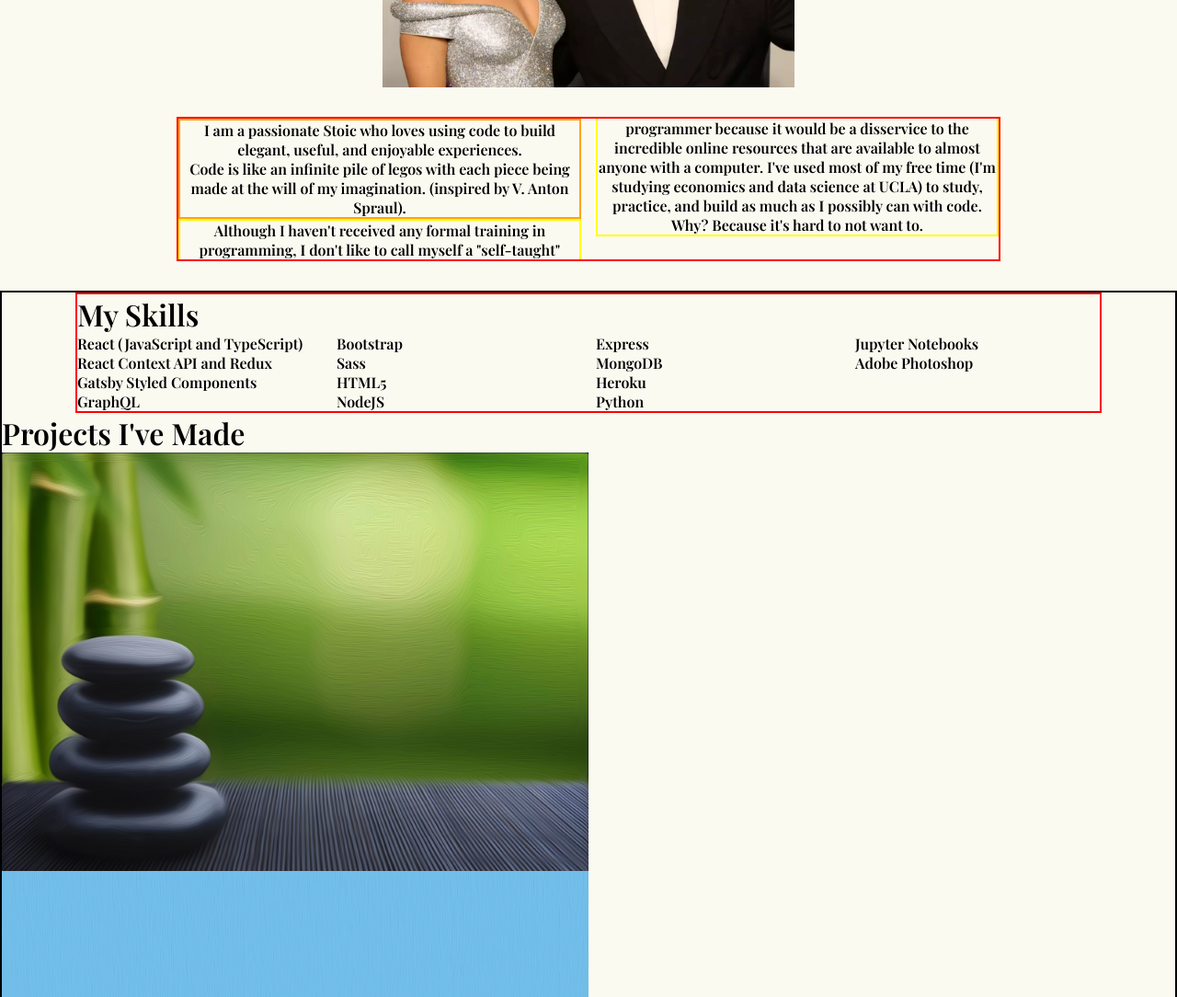
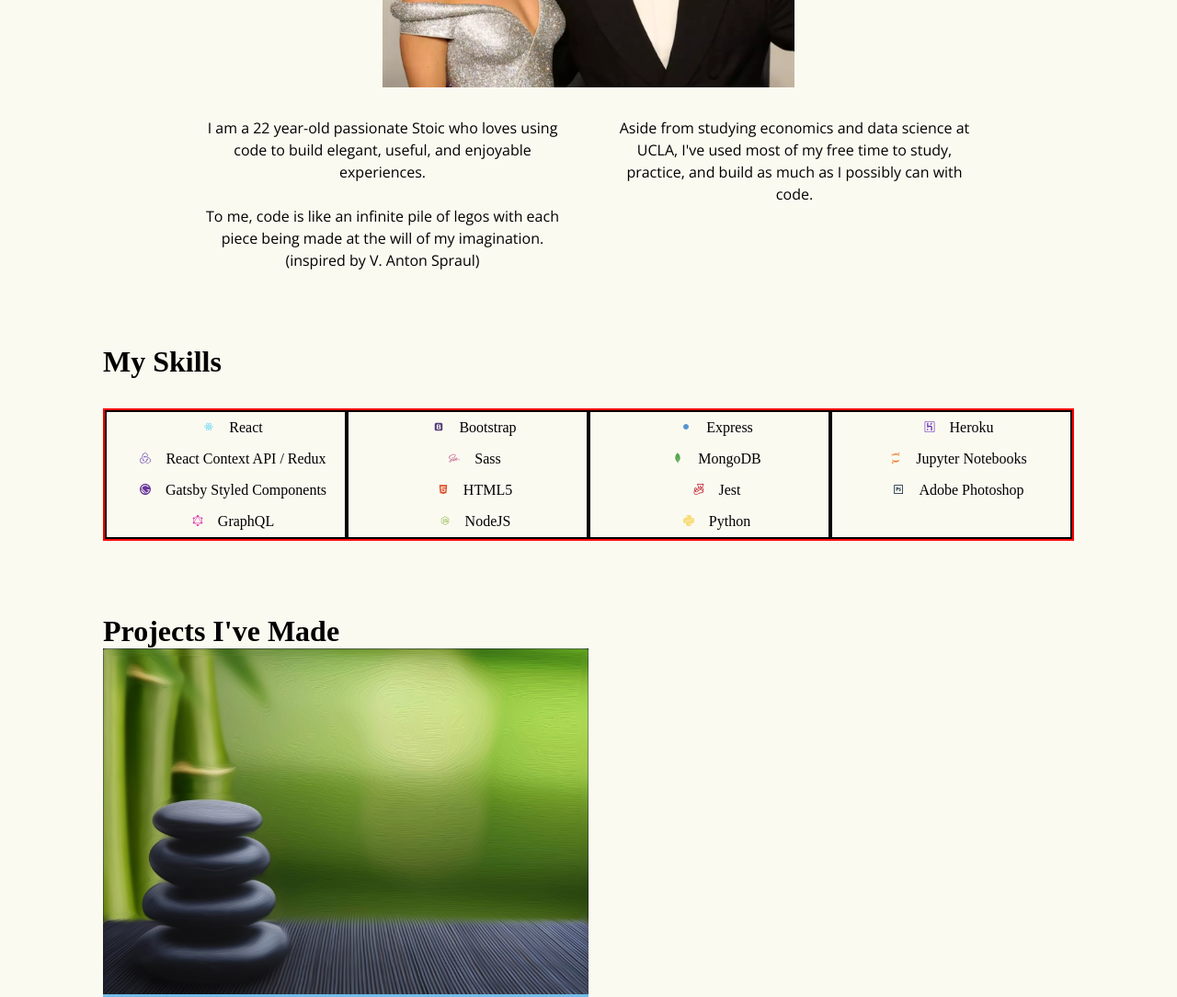
Before and after one commit to brandonzPB/portfolio, a Gatsby site: page / in a window 1280 px wide. Shown: the part 520-1604 px from the top of the page at 92% size. Built offline with nearby package versions, Linux system fonts and the light colour scheme; Gatsby itself is replaced by a stand-in of ours.

Commit message:
Added more text, styling, added icons to skills

```diff
--- a/package.json
+++ b/package.json
@@ -6,6 +6,7 @@
   "author": "Kyle Mathews <mathews.kyle@gmail.com>",
   "dependencies": {
     "babel-plugin-styled-components": "^1.12.0",
+    "fontsource-open-sans": "^4.0.0",
     "fontsource-playfair-display": "^4.0.0",
     "gatsby": "^2.32.3",
     "gatsby-image": "^2.11.0",
--- a/src/components/Body.js
+++ b/src/components/Body.js
@@ -3,6 +3,10 @@
 import Img from 'gatsby-image';
 import styled from 'styled-components';
 import { useStaticQuery, graphql } from 'gatsby';
+
+import { DiReact, DiHtml5, DiSass, DiBootstrap, DiNodejsSmall, DiPhotoshop } from 'react-icons/di';
+import { SiRedux, SiGatsby, SiGraphql, SiMongodb, SiPython, SiJupyter, SiHeroku, SiJest } from 'react-icons/si';
+import { GoPrimitiveDot } from 'react-icons/go';
 
 const Body = () => {
   const data = useStaticQuery(graphql`
@@ -30,26 +34,75 @@
         <h1>My Skills</h1>
         <SkillsList>
           <ul>
-            <li>React (JavaScript and TypeScript)</li>
-            <li>React Context API and Redux</li>
-            <li>Gatsby Styled Components</li>
-            <li>GraphQL</li>
+            <li>
+              <DiReact id="react" className="icon" />
+              <span className="list-text">React</span>
+            </li>
+            <li>
+              <SiRedux id="redux" className="icon" />
+              <span className="list-text">React Context API / Redux</span>
+            </li>
+            <li>
+              <SiGatsby id="gatsby" className="icon" />
+              <span className="list-text">Gatsby Styled Components</span>
+            </li>
+            <li>
+              <SiGraphql id="graphql" className="icon" />
+              <span className="list-text">GraphQL</span>
+            </li>
           </ul>
+
           <ul>
-          <li>Bootstrap</li>
-            <li>Sass</li>
-            <li>HTML5</li>
-            <li>NodeJS</li>
+            <li>
+              <DiBootstrap id="bootstrap" className="icon" />
+              <span className="list-text">Bootstrap</span>
+            </li>
+            <li>
+              <DiSass id="sass" className="icon" />
+              <span className="list-text">Sass</span>
+            </li>
+            <li>
+              <DiHtml5 id="html" className="icon" />
+              <span className="list-text">HTML5</span>
+            </li>
+            <li>
+              <DiNodejsSmall id="node" className="icon" />
+              <span className="list-text">NodeJS</span>
+            </li>
           </ul>
+
           <ul>
-            <li>Express</li>
-            <li>MongoDB</li>
-            <li>Heroku</li>
-            <li>Python</li>
+            <li>
+              <GoPrimitiveDot id="express" className="icon" />
+              <span className="list-text">Express</span>
+            </li>
+            <li>
+              <SiMongodb id="mongo" className="icon" />
+              <span className="list-text">MongoDB</span>
+            </li>
+            <li>
+              <SiJest id="jest" className="icon" />
+              <span className="list-text">Jest</span>
+            </li>
+            <li>
+              <SiPython id="python" className="icon" />
+              <span className="list-text">Python</span>
+            </li>
           </ul>
+
           <ul>
-            <li>Jupyter Notebooks</li>
-            <li>Adobe Photoshop</li>
+            <li>
+              <SiHeroku id="heroku" className="icon" />
+              <span className="list-text">Heroku</span>
+            </li>
+            <li>
+              <SiJupyter id="jupyter" className="icon" />
+              <span className="list-text">Jupyter Notebooks</span>
+            </li>
+            <li>
+              <DiPhotoshop id="photoshop" className="icon" />
+              <span className="list-text">Adobe Photoshop</span>
+            </li>
           </ul>
         </SkillsList>
       </SkillsContainer>
@@ -93,23 +146,100 @@
 export default Body
 
 const BodyContainer = styled.div`
-  margin: 0 auto;
+  margin: 0 7rem;
   display: block;
-  border: 2px solid black;
 `
 
 const SkillsContainer = styled.div`
-  border: 2px solid red;
-  margin: 0 5rem;
+  margin: 5rem auto;
+  width: 100%;
+
+  @media screen and (max-width: 700px) {
+    border: 2px solid red;
+    display: block;
+  }
 `
 
 const SkillsList = styled.div`
-  margin: 0 auto;
-  columns: 4;
+  margin: 2rem auto;
+  display: grid;
+  grid-template-columns: repeat(4, 1fr);
+  width: 100%;
+  border: 2px solid red;
+
+  @media screen and (max-width: 700px) {
+    display: block;
+  }
+
+  ul {
+    margin: 0 auto;
+    width: 100%;
+    text-align: left;
+    display: flex;
+    flex: 1;
+    flex-direction: column;
+    flex-wrap: wrap;
+    align-items: center;
+    justify-content: flex-start;
+    border: 2px solid black;
+
+    @media screen and (max-width: 700px) {
+      height: auto;
+      padding: 0 1.5rem;
+      width: auto;
+      display: block;
+    }
+  }
 
   li {
     list-style-type: none;
+    margin: 0.5rem auto;
+    text-align: left;
+
+    @media screen and (max-width: 700px) {
+      list-style-type: disc;
+    }
   }
+
+  .list-text {}
+
+  .icon { font-size: 0.75rem; margin: 0 1rem; }
+
+  @media screen and (max-width: 700px) {
+    .icon {
+      display: none;
+    }
+  }
+
+  #react { color: #48CEF7; }
+
+  #redux { color: #7E5ABB; }
+
+  #gatsby { color: #663399; }
+
+  #graphql { color: #DE33A6; }
+
+  #bootstrap { color: #533B78; }
+
+  #sass { color: #C76494; }
+
+  #html { color: #DD4B25; }
+
+  #node { color: #93B74C; }
+
+  #express { color: #5896CE; }
+
+  #mongo { color: #52A74B; }
+
+  #jest { color: #BC1224; }
+
+  #heroku { color: #5D1BB3; }
+
+  #python { color: #F7DC78; }
+
+  #jupyter { color: #F37726; }
+
+  #photoshop { color: #001D34; }
 `
 
 const ProjectsContainer = styled.div``
--- a/src/components/Header.js
+++ b/src/components/Header.js
@@ -5,6 +5,9 @@
 import styled from 'styled-components';
 import { HiPuzzle } from 'react-icons/hi';
 import { useStaticQuery, graphql } from 'gatsby';
+
+import 'fontsource-playfair-display/600.css';
+import 'fontsource-open-sans';
 
 const Header = () => {
   const data = useStaticQuery(graphql`
@@ -36,9 +39,14 @@
         </IconContainer>
 
         <TextContainer>
-          <h3>Oh hello, I'm Brandon.</h3>
-          <h3>Full-Stack <span id="gold-text">Developer</span></h3>
-          <h3>and Life-Long Learner.</h3>
+          <div id="desktop">
+            <h3>Oh hello, I'm Brandon. </h3>
+            <h3>Full-Stack <span className="gold-text">Developer</span></h3>
+            <h3>and Life-Long Learner</h3>
+          </div>
+          <div id="mobile">
+            <h3>Oh hello, I'm Brandon. Full-Stack <span className="gold-text">Developer</span> and Life-Long Learner</h3>
+          </div>
         </TextContainer>
 
         <ImageContainer>
@@ -47,18 +55,16 @@
 
         <DetailsContainer>
           <ColOne>
-            <p>I am a passionate Stoic who loves using code to build elegant, useful, and enjoyable experiences.</p>
-            <p>Code is like an infinite pile of legos with each piece being made at the will of my imagination. (inspired by V. Anton Spraul).</p>
+            <p>
+              I am a 22 year-old passionate Stoic who loves using code to build elegant, useful, and enjoyable experiences. <br/><br/>
+              To me, code is like an infinite pile of legos with each piece being made at the will of my imagination. (inspired by V. Anton Spraul)
+            </p>
           </ColOne>
 
           <ColTwo>
             <p>
-              Although I haven't received any formal training in programming,
-              I don't like to call myself a "self-taught" programmer
-              because it would be a disservice to the incredible online resources that are
-              available to almost anyone with a computer. I've used most of my free time
-              (I'm studying economics and data science at UCLA) to study, practice, and build as much as I possibly can with code.
-              Why? Because it's hard to not want to.
+              Aside from studying economics and data science at UCLA,
+              I've used most of my free time to study, practice, and build as much as I possibly can with code.
             </p>
           </ColTwo>
         </DetailsContainer>
@@ -104,9 +110,30 @@
   text-align: left;
   margin: 0 2rem;
   font-size: 2rem;
+  font-family: 'Playfair Display', sans-serif;
 
-  #gold-text {
+  #mobile {
+    display: none;
+  }
+
+  .gold-text {
     color: #fecc27;
+  }
+
+  @media screen and (max-width: 700px) {
+    font-size: 1.25rem;
+    margin: 0 auto;
+    width: auto;
+
+    #desktop {
+      display: none;
+    }
+
+    #mobile {
+      display: block;
+      width: 110%;
+      padding: 0;
+    }
   }
 `
 
@@ -123,22 +150,47 @@
 
 const DetailsContainer = styled.div`
   margin: 2rem auto;
-  display: block;
-  columns: 2;
+  display: grid;
+  grid-template-columns: 1fr 1fr;
   width: 100%;
-  border: 2px solid red;
+
+  @media screen and (max-width: 700px) {
+    grid-template-columns: 1fr;
+    font-size: 1.25rem;
+    display: flex;
+    align-items: center;
+    justify-content: center;
+    flex-direction: column;
+    flex-wrap: wrap;
+    flex: 1;
+  }
 `
 
 const ColOne = styled.div`
   display: block;
   margin: 0 auto;
   height: 100%;
-  border: 2px solid orange;
+  padding: 0 2rem;
+  line-height: 1.5rem;
+  font-family: 'Open Sans', sans-serif;
+
+  @media screen and (max-width: 700px) {
+    padding: 0;
+    width: 100%;
+  }
 `
 
 const ColTwo = styled.div`
   display: block;
   margin: 0 auto;
   height: 100%;
-  border: 2px solid yellow;
+  padding: 0 2rem;
+  line-height: 1.5rem;
+  font-family: 'Open Sans', sans-serif;
+
+  @media screen and (max-width: 700px) {
+    padding: 0;
+    margin-top: 1.5rem;
+    width: 100%;
+  }
 `
--- a/src/components/styles/GlobalStyle.js
+++ b/src/components/styles/GlobalStyle.js
@@ -1,9 +1,14 @@
 import { createGlobalStyle } from 'styled-components';
-import 'fontsource-playfair-display/600.css';
+
+/*
+gold: fecc27
+blue: 0070b7
+gray: bdbdbd
+dark gray: 36434d
+*/
 
 export const GlobalStyle = createGlobalStyle`
   * {
-    font-family: 'Playfair Display', sans-serif;
     background-color: #FBFAF1;
     margin: 0;
     padding: 0;
```
Also changed, not shown: 1 other file.
